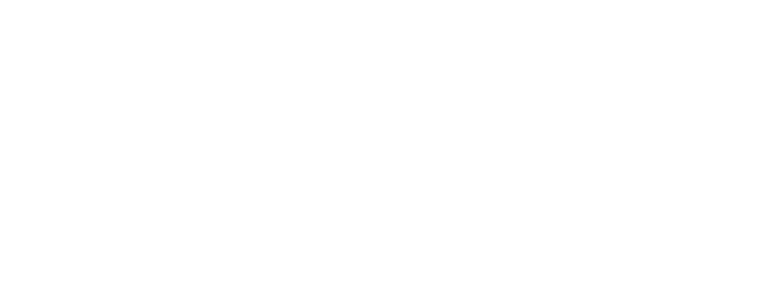
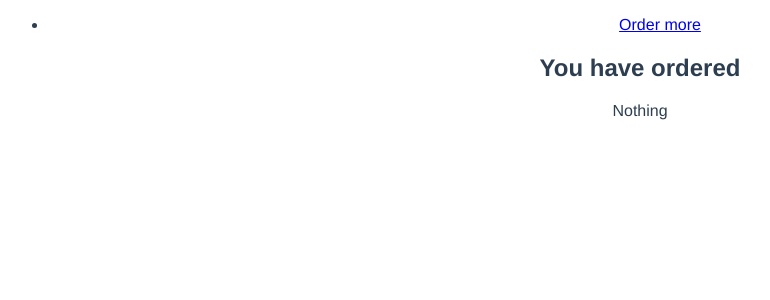
Before and after one commit to sushmitha-b-s/restaurant-vue, a Vue app: page /orders in a window 1280 px wide. Shown: the top 300 px of the page, without its empty margins (0-770 px from the left). Built offline with nearby package versions, Linux system fonts and the light colour scheme; the HTML template or start-up script is replaced by a standard one.

Commit message:
displayed all orders on my-orders page

```diff
--- /dev/null
+++ b/src/components/OrderDetails.vue
@@ -0,0 +1,50 @@
+<template>
+  <div>
+    <nav>
+      <ul>
+        <li>
+          <router-link :to="{ name: 'categories' }">Order more</router-link>
+        </li>
+      </ul>
+    </nav>
+
+    <h2>You have ordered</h2>
+
+    <div v-if="totalOrders.length !== 0">
+      <div v-for="order in totalOrders" :key="order.id">
+        <p><span>Order Id: </span>{{ order.orderId }}</p>
+        <p><span>Email: </span>{{ order.personInfo.email }}</p>
+        <p>
+          <span>Delivery Address: </span>{{ order.personInfo.deliveryAddress }}
+        </p>
+
+        <div v-for="product in order.orderedProducts" :key="product.id">
+          <p><span>Product: </span>{{ product.productName }}</p>
+          <p><span>Price: </span>{{ product.productPrice }}</p>
+          <p><span>Quantity: </span>{{ product.quantity }}</p>
+        </div>
+
+        <br />
+      </div>
+    </div>
+    <div v-else>Nothing</div>
+  </div>
+</template>
+
+<script>
+export default {
+  props: {
+    totalOrders: {
+      type: Array,
+      required: true
+    }
+  }
+}
+</script>
+
+<style scoped>
+span {
+  font-weight: 700;
+  text-transform: uppercase;
+}
+</style>
--- a/src/components/UserDetailForm.vue
+++ b/src/components/UserDetailForm.vue
@@ -17,6 +17,10 @@
         orderedProducts: this.orderedProducts,
         totalPrice: this.totalPrice,
         personInfo
+      }).then(() => {
+        this.$router.push({
+          name: 'my-orders'
+        })
       })
     },
     ...mapActions(['orderProducts'])
--- a/src/router/index.js
+++ b/src/router/index.js
@@ -4,6 +4,7 @@
 import ProductsContainer from '../views/ProductsContainer.vue'
 import CartContainer from '../views/CartContainer.vue'
 import CheckoutContainer from '../views/CheckoutContainer.vue'
+import OrderDetailsContainer from '../views/OrderDetailsContainer.vue'
 
 Vue.use(VueRouter)
 
@@ -28,6 +29,11 @@
     path: '/checkout',
     name: 'checkout',
     component: CheckoutContainer
+  },
+  {
+    path: '/orders',
+    name: 'my-orders',
+    component: OrderDetailsContainer
   }
 ]
 
--- /dev/null
+++ b/src/views/OrderDetailsContainer.vue
@@ -0,0 +1,22 @@
+<template>
+  <div>
+    <OrderDetails :totalOrders="totalOrders" />
+  </div>
+</template>
+
+<script>
+import { mapState } from 'vuex'
+import OrderDetails from '../components/OrderDetails'
+export default {
+  components: {
+    OrderDetails
+  },
+  computed: {
+    ...mapState({
+      totalOrders: state => state.orders.orders
+    })
+  }
+}
+</script>
+
+<style></style>
```
